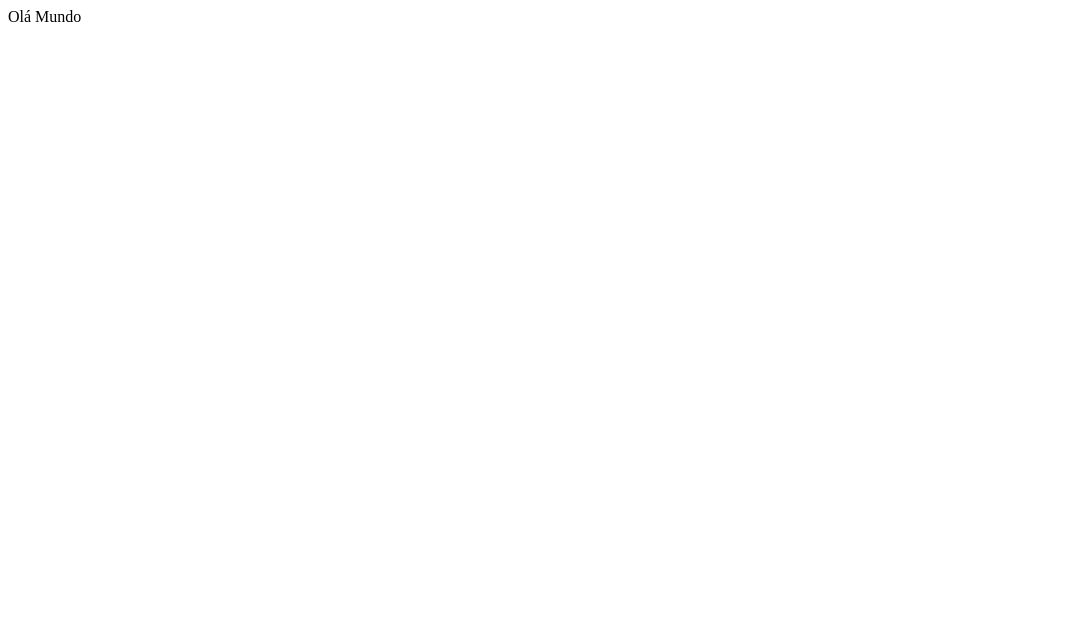
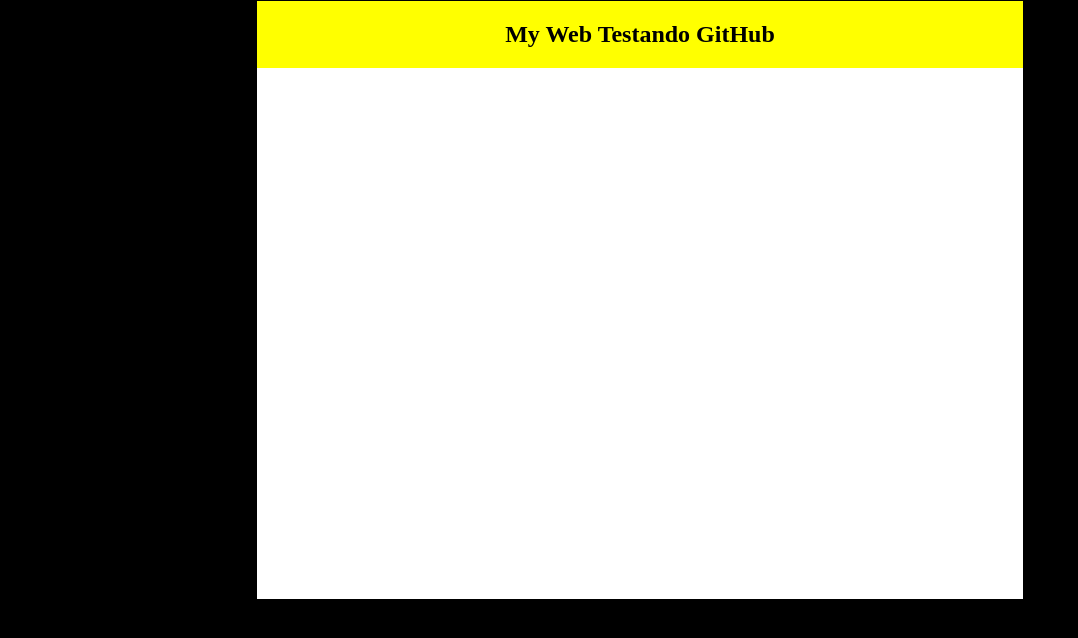
Before and after one commit to moacirdeveloper/appk1, a React (Create React App) app: page / in a window 1280 px wide. Shown: the top 638 px of the page, without its empty margins (0-1078 px from the left). Built offline with nearby package versions, Linux system fonts and the light colour scheme.

Commit message:
Transferindo arquivos para git até Header

```diff
--- a/package.json
+++ b/package.json
@@ -8,6 +8,7 @@
     "@testing-library/user-event": "^13.5.0",
     "react": "^18.2.0",
     "react-dom": "^18.2.0",
+    "react-router-dom": "^6.14.0",
     "react-scripts": "5.0.1",
     "web-vitals": "^2.1.4"
   },
--- /dev/null
+++ b/src/componentes/App.jsx
@@ -0,0 +1,22 @@
+import React from "react";
+import AppHeader from "../componentes/AppHeader"
+import {BrowserRouter} from "react-router-dom";
+import "../css/App.css";
+
+function App(){
+
+    return (
+
+        <BrowserRouter>
+
+            <div className="container">
+
+                <AppHeader />
+
+            </div>
+
+        </BrowserRouter>
+    )
+}
+
+export default App;
--- /dev/null
+++ b/src/componentes/AppHeader.jsx
@@ -0,0 +1,14 @@
+import React from "react";
+import "../css/AppHeader.css"
+
+function AppHeader(){
+
+    return (
+
+        <header className="header">
+            <h2>My Web Testando GitHub</h2>
+        </header>
+    )
+}
+
+export default AppHeader;
--- /dev/null
+++ b/src/css/App.css
@@ -0,0 +1,22 @@
+*{
+    border: 0px;
+    margin: 0px;
+    padding: 0px;
+    box-sizing: border-box;
+    list-style-type: none;
+    text-decoration: none;
+}
+
+:root{
+    background-color: black;
+}
+
+.container{
+    background-color: white;
+    border: 1px solid black;
+    width: 60%;
+    min-height: 600px ;
+    margin: 0px auto;
+
+
+}
--- /dev/null
+++ b/src/css/AppHeader.css
@@ -0,0 +1,6 @@
+.header{
+    text-align: center;
+    width: 100%;
+    padding: 20px;
+    background-color: yellow;
+}
--- a/src/index.jsx
+++ b/src/index.jsx
@@ -1,3 +1,4 @@
 import ReactDOM from "react-dom/client";
+import App from "./componentes/App"
 const root = document.getElementById("root");
-ReactDOM.createRoot(root).render("Olá Mundo");
+ReactDOM.createRoot(root).render(<App />);
```
Also changed, not shown: 1 other file (tests, documents, lock files or other folders).
